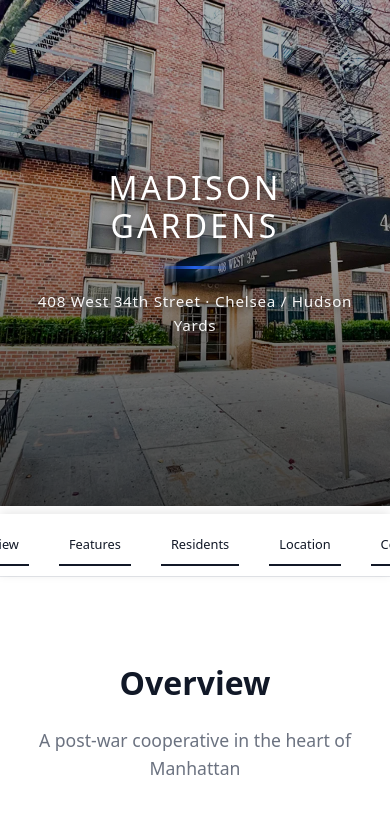
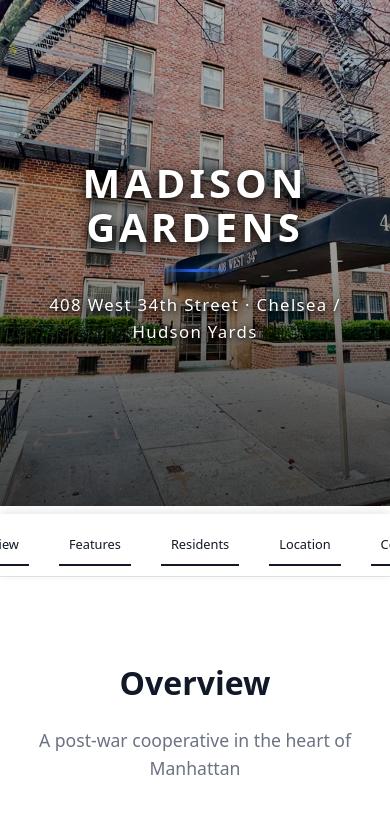
Before and after one commit to spaltrowitz/co-op-board-website, a website: page index.html in a window 390 px wide. Shown: the top 835 px of the page. Drawn offline with Linux system fonts and the light colour scheme.

Commit message:
Design improvements: enhance hero text readability, balance overview section, add Moynihan Train Hall, fix capitalization

```diff
--- a/index.html
+++ b/index.html
@@ -73,13 +73,13 @@
     }
 
     .hero h1 {
-      font-size: 3.5rem;
+      font-size: 4.5rem;
       margin: 0;
-      font-weight: 300;
+      font-weight: 700;
       letter-spacing: 0.15em;
       text-transform: uppercase;
-      text-shadow: 0 4px 12px rgba(0, 0, 0, 0.8);
-      line-height: 1.2;
+      text-shadow: 0 6px 20px rgba(0, 0, 0, 0.95), 0 2px 8px rgba(0, 0, 0, 0.9);
+      line-height: 1.1;
     }
 
     .hero-divider {
@@ -91,12 +91,12 @@
     }
 
     .hero p {
-      font-size: 1.1rem;
+      font-size: 1.3rem;
       margin: 0;
-      opacity: 0.95;
-      font-weight: 300;
-      letter-spacing: 0.05em;
-      text-shadow: 0 2px 8px rgba(0, 0, 0, 0.7);
+      opacity: 1;
+      font-weight: 500;
+      letter-spacing: 0.08em;
+      text-shadow: 0 3px 12px rgba(0, 0, 0, 0.9), 0 1px 4px rgba(0, 0, 0, 0.8);
     }
 
     @keyframes fadeInUp {
@@ -370,11 +370,13 @@
 
     @media (max-width: 768px) {
       .hero h1 {
-        font-size: 2rem;
+        font-size: 2.5rem;
         letter-spacing: 0.1em;
+        font-weight: 700;
       }
       .hero p {
-        font-size: 0.95rem;
+        font-size: 1.05rem;
+        font-weight: 500;
       }
       .hero-content {
         padding: 20px;
@@ -440,9 +442,6 @@
             </p>
             <p>
               Beyond the residences, Madison Gardens provides amenities designed to enhance residents' lives. A live-in superintendent ensures the smooth operation of the building. Additional conveniences include a central laundry room, storage units, bike storage, and a surface parking lot behind the co-op (currently with a wait-list). The building is pet-friendly, and subletting is permitted per board policy.
-            </p>
-            <p>
-              The building sits within an area experiencing significant development, including the new 7 train station at 34th Street between 10th and 11th Avenues, the Hudson Yards project, the Manhattan West development between 31st and 33rd Street and 9th Avenue, and the relocation of Amtrak to the Farley Post Office at 33rd and 9th.
             </p>
           </div>
 
@@ -539,7 +538,7 @@
           <div style="display: grid; grid-template-columns: repeat(auto-fit, minmax(250px, 1fr)); gap: 30px; margin-top: 20px;">
             <div>
               <strong>How to enroll</strong>
-              <p style="font-size: 0.9rem; color: var(--secondary);">Residents may opt in by signing the <strong>Resident Alerts Consent Form</strong> located in the building lobby. The form asks for your Name, Apartment number, Mobile phone number, and Email address.</p>
+              <p style="font-size: 0.9rem; color: var(--secondary);">Residents may opt in by signing the <strong>Resident Alerts Consent Form</strong> located in the building lobby. The form asks for your name, apartment number, mobile phone number, and email address.</p>
             </div>
             <div>
               <strong>Message frequency & opt-out</strong>
@@ -587,7 +586,7 @@
         <div style="margin-bottom: 30px;">
           <h3 style="margin-bottom: 15px; color: var(--primary);">Prime Hudson Yards Location</h3>
           <p style="color: var(--secondary); line-height: 1.7;">
-            The prime location in Hudson Yards places residents at the center of a vibrant and rapidly developing neighborhood. The area offers a plethora of high-end shops, renowned restaurants, and cultural attractions like The Shed, a contemporary arts center. Transportation options include the A/C/E, 1/2/3, 7/N/Q/R subway lines at nearby stations, and Penn Station, a major hub offering access to Amtrak and NJ Transit. High Line Park, a public park built on a historic freight rail line, is a short distance away.
+            The prime location in Hudson Yards places residents at the center of a vibrant and rapidly developing neighborhood. The area is experiencing significant development, including the new 7 train station at 34th Street between 10th and 11th Avenues, the Hudson Yards project, and the Manhattan West development between 31st and 33rd Street and 9th Avenue. The neighborhood offers a plethora of high-end shops, renowned restaurants, and cultural attractions like The Shed, a contemporary arts center. Transportation options include the A/C/E, 1/2/3, 7/N/Q/R subway lines at nearby stations, plus Penn Station and Moynihan Train Hall, major hubs offering access to Amtrak, LIRR, and NJ Transit. High Line Park, a public park built on a historic freight rail line, is a short distance away.
           </p>
         </div>
 
```
